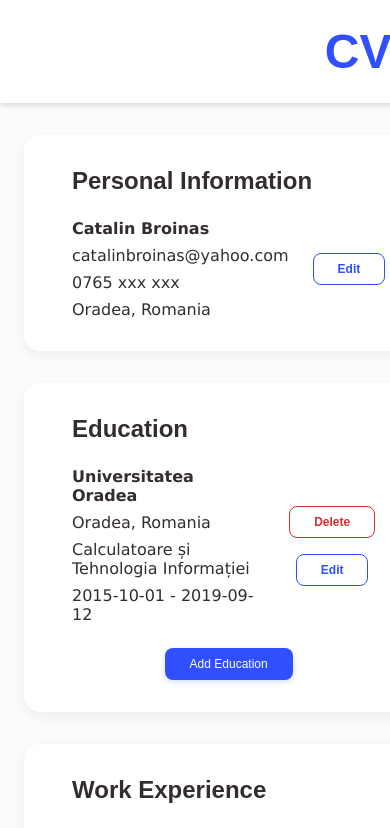
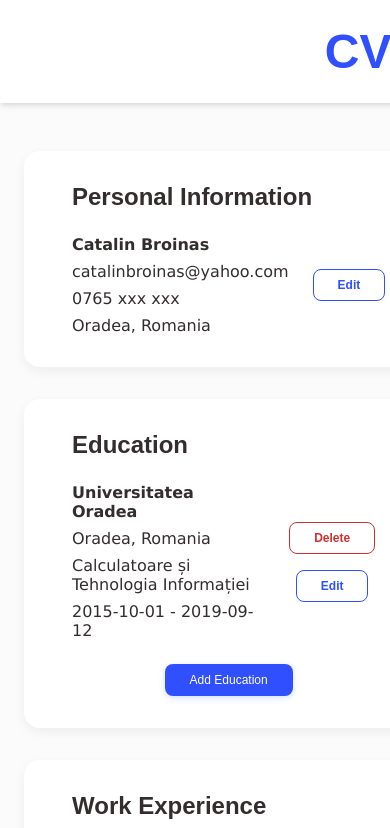
Before and after one commit to catalinbroinas/cv-application, a React (Vite) app: page / in a window 390 px wide. Shown: the top 828 px of the page. Built offline with nearby package versions, Linux system fonts and the light colour scheme.

Commit message:
style(:root): define spacing variables for layout
- Added variables for responsive design
- Targeted xxl screens (device-first approach)

```diff
--- a/src/styles/App.css
+++ b/src/styles/App.css
@@ -6,7 +6,7 @@
   background-color: white;
   color: var(--primary-bg-color);
   padding: 1.5rem 3rem;
-  margin-bottom: var(--section-spacing-sm);
+  margin-bottom: var(--section-spacing-xxl);
   text-align: center;
   box-shadow: 0 4px 6px -1px rgba(0, 0, 0, 0.1),
     0 2px 4px -1px rgba(0, 0, 0, 0.06);
@@ -15,7 +15,7 @@
 .main-content {
   display: grid;
   grid-template-columns: repeat(2, 1fr);
-  margin-bottom: var(--section-spacing-sm);
+  margin-bottom: var(--section-spacing-xxl);
   gap: 2rem;
 }
 
@@ -28,9 +28,9 @@ footer {
 /* Form layout */
 .form-section {
   background-color: white;
-  padding: 2rem 3rem;
+  padding: var(--component-padding-xxl);
   border-radius: 1rem;
-  margin-bottom: 2rem;
+  margin-bottom: var(--component-spacing-xxl);
   box-shadow: 0 4px 12px rgba(0, 0, 0, 0.06);
 }
 
@@ -102,7 +102,7 @@ footer {
 .cv-experience .content {
   display: grid;
   grid-template-columns: 220px 1fr;
-  padding: 0 3rem;
+  padding-inline: var(--cv-spacing-xxl);
   gap: 2rem;
 }
 
--- a/src/styles/index.css
+++ b/src/styles/index.css
@@ -27,10 +27,22 @@
   --danger-color: #d32f2f;
 
   /* Section margin bottom */
-  --section-spacing-sm: 2rem;
-  --section-spacing-md: 3rem;
-  --section-spacing-lg: 4rem;
-  --section-spacing-xl: 5rem;
+  --section-spacing-sm: 1.5rem;
+  --section-spacing-md: 2rem;
+  --section-spacing-lg: 2.5rem;
+  --section-spacing-xxl: 3rem;
+
+  /* Components spacing */
+  --component-spacing-sm: 1rem;
+  --component-spacing-md: 1.25rem;
+  --component-spacing-lg: 1.5rem;
+  --component-spacing-xxl: 2rem;
+
+  /* Components padding */
+  --component-padding-sm: 1rem 2rem;
+  --component-padding-md: 1.5rem 2.25rem;
+  --component-padding-lg: 1.75rem 2.5rem;
+  --component-padding-xxl: 2rem 3rem;
 
   /* CV section spacing */
   --cv-spacing-sm: 1.5rem;
```
